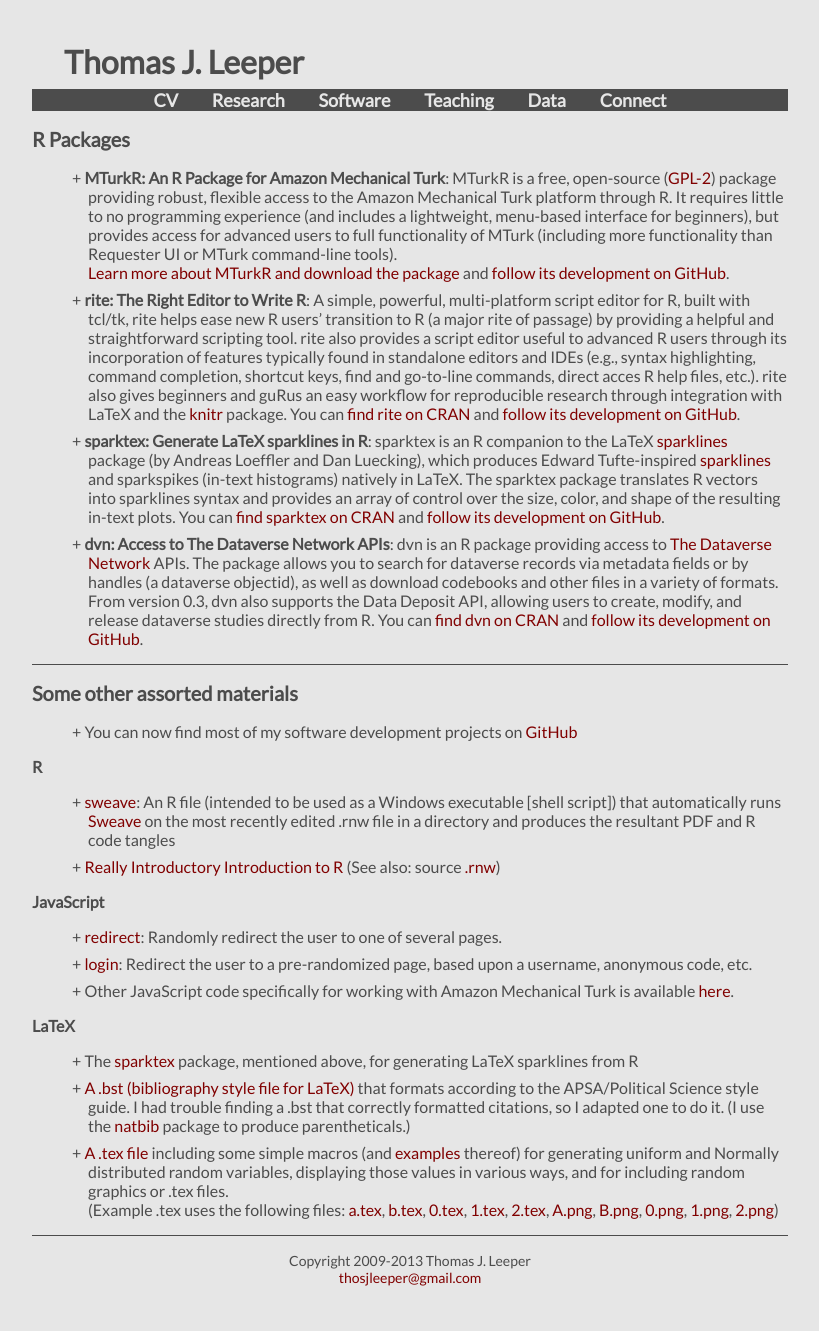
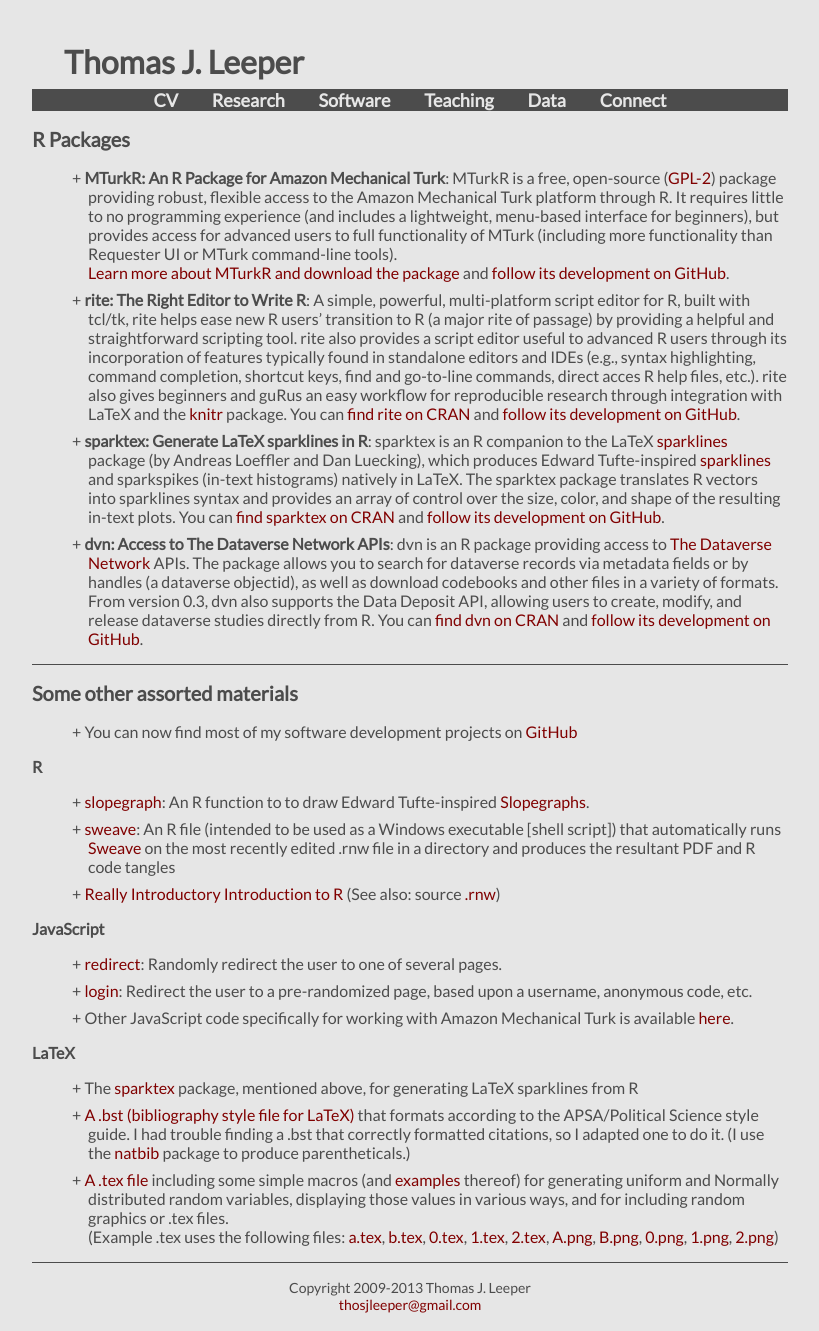
Before and after one commit to leeper/leeper.github.io, a Jekyll site: the page built from software.md, in a window 1280 px wide. Shown: the whole page, without its empty margins (230-1049 px from the left). Built offline with Jekyll 4.4.1, drawn with Linux system fonts in a browser that asks for light colours; before the commit the page ends 1304 px from its top, so only the background shows below that.

Commit message:
Updated links to code

```diff
--- a/software.md
+++ b/software.md
@@ -23,16 +23,17 @@
 <!--* [sparktex](code/r/sparktex.r): Produce LaTeX code for in-line sparklines, using the [sparkline](http://get-software.net/help/Catalogue/entries/sparklines.html#Docs) environment-->
 
 ### R ###
-* [sweave](code/r/sweave.r): An R file (intended to be used as a Windows executable [shell script]) that automatically runs [Sweave](http://www.statistik.lmu.de/~leisch/Sweave/) on the most recently edited .rnw file in a directory and produces the resultant PDF and R code tangles
+* [slopegraph](https://gist.github.com/leeper/7158678): An R function to to draw Edward Tufte-inspired [Slopegraphs](http://www.edwardtufte.com/bboard/q-and-a-fetch-msg?msg_id=0003nk).
+* [sweave](https://github.com/leeper/leeper.github.io/blob/master/code/r/sweave.r): An R file (intended to be used as a Windows executable [shell script]) that automatically runs [Sweave](http://www.statistik.lmu.de/~leisch/Sweave/) on the most recently edited .rnw file in a directory and produces the resultant PDF and R code tangles
 * [Really Introductory Introduction to R](http://thomasleeper.com/Rcourse/Intro2R/Intro2R.pdf) (See also: source [.rnw](http://thomasleeper.com/Rcourse/Intro2R/Intro2R.rnw))
 
 ### JavaScript ###
-* [redirect](code/javascript/redirect.html): Randomly redirect the user to one of several pages.
-* [login](code/javascript/login.txt): Redirect the user to a pre-randomized page, based upon a username, anonymous code, etc.
+* [redirect](https://github.com/leeper/leeper.github.io/blob/master/code/javascript/redirect.html): Randomly redirect the user to one of several pages.
+* [login](https://github.com/leeper/leeper.github.io/blob/master/code/javascript/login.html): Redirect the user to a pre-randomized page, based upon a username, anonymous code, etc.
 * Other JavaScript code specifically for working with Amazon Mechanical Turk is available [here](MTurkR/index.html).
 
 ### LaTeX ###
 * The [sparktex](http://cran.r-project.org/web/packages/sparktex/index.html) package, mentioned above, for generating LaTeX sparklines from R
-* [A .bst (bibliography style file for LaTeX)](code/tex/apsa-leeper.bst) that formats according to the APSA/Political Science style guide. I had trouble finding a .bst that correctly formatted citations, so I adapted one to do it. (I use the [natbib](http://www.ctan.org/tex-archive/macros/latex/contrib/natbib/) package to produce parentheticals.)
-* [A .tex file](code/tex/random.tex) including some simple macros (and [examples](code/tex/random.pdf) thereof) for generating uniform and Normally distributed random variables, displaying those values in various ways, and for including random graphics or .tex files.<br />(Example .tex uses the following files:
+* [A .bst (bibliography style file for LaTeX)](https://github.com/leeper/leeper.github.io/blob/master/code/tex/apsa-leeper.bst) that formats according to the APSA/Political Science style guide. I had trouble finding a .bst that correctly formatted citations, so I adapted one to do it. (I use the [natbib](http://www.ctan.org/tex-archive/macros/latex/contrib/natbib/) package to produce parentheticals.)
+* [A .tex file](https://github.com/leeper/leeper.github.io/blob/master/code/tex/random.tex) including some simple macros (and [examples](code/tex/random.pdf) thereof) for generating uniform and Normally distributed random variables, displaying those values in various ways, and for including random graphics or .tex files.<br />(Example .tex uses the following files:
 [a.tex](code/tex/a.tex), [b.tex](code/tex/b.tex), [0.tex](code/tex/0.tex), [1.tex](code/tex/1.tex), [2.tex](code/tex/2.tex), [A.png](code/tex/A.png), [B.png](code/tex/B.png), [0.png](code/tex/0.png), [1.png](code/tex/1.png), [2.png](code/tex/2.png))
```
